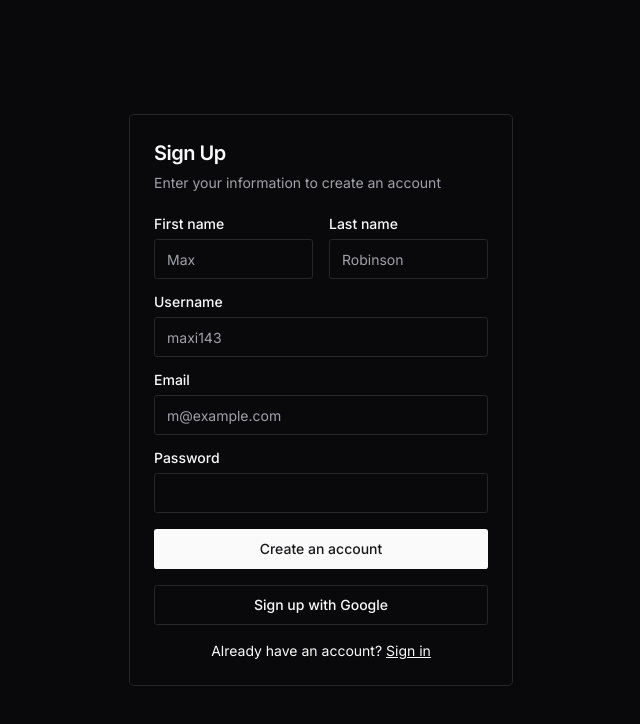
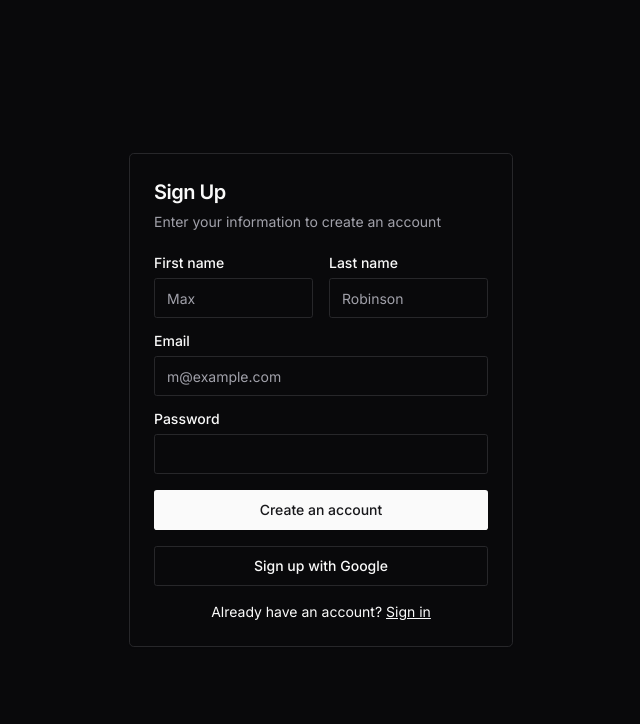
Before and after one commit to rutu1717/Mockminds_Test, a Next.js app: page /signup in a window 1280 px wide. Shown: the top 724 px of the page, without its empty margins (319-959 px from the left). Built offline with nearby package versions, Linux system fonts and the light colour scheme; no server answers.

Commit message:
username-removed

```diff
--- a/actions/user.ts
+++ b/actions/user.ts
@@ -7,12 +7,11 @@ const prisma = new PrismaClient();
 interface SignupParams {
   firstName: string;
   lastName: string;
-  username:string;
   email: string;
   password: string;
 }
 
-export async function signup({ firstName, lastName, username,email, password }: SignupParams) {
+export async function signup({ firstName, lastName,email, password }: SignupParams) {
   try {
     // Check if the email is already in use
     const existingUser = await prisma.user.findUnique({
@@ -22,12 +21,7 @@ export async function signup({ firstName, lastName, username,email, password }:
     if (existingUser) {
       throw new Error('Email is already in use.');
     }
-    const existingUsername = await prisma.user.findUnique({
-      where: { username },
-    });
-    if (existingUsername) {
-      throw new Error('username not available.');
-    }
+
     // Hash the password
     const hashedPassword = await bcrypt.hash(password, 10);
 
@@ -35,7 +29,6 @@ export async function signup({ firstName, lastName, username,email, password }:
     const user = await prisma.user.create({
       data: {
         name: `${firstName} ${lastName}`,
-        username,
         email,
         password: hashedPassword,
       },
--- a/components/Signup.tsx
+++ b/components/Signup.tsx
@@ -19,7 +19,6 @@ import { signup } from "@/actions/user";
 export default function Signup() {
   const [firstName, setFirstName] = useState('');
   const [lastName, setLastName] = useState('');
-  const [username, setUsername] = useState('');
   const [email, setEmail] = useState('');
   const [password, setPassword] = useState('');
   const [error, setError] = useState<string | null>(null);
@@ -32,7 +31,6 @@ export default function Signup() {
       const result = await signup({
         firstName,
         lastName,
-        username,
         email,
         password,
       });
@@ -82,17 +80,6 @@ export default function Signup() {
               </div>
             </div>
             <div className="grid gap-2">
-              <Label htmlFor="username">Username</Label>
-              <Input
-                id="username"
-                type="username"
-                placeholder="maxi143"
-                value={username}
-                onChange={(e) => setUsername(e.target.value)}
-                required
-              />
-            </div>
-            <div className="grid gap-2">
               <Label htmlFor="email">Email</Label>
               <Input
                 id="email"
--- a/lib/auth.ts
+++ b/lib/auth.ts
@@ -62,7 +62,6 @@ export const NEXT_AUTH_CONFIG = {
             data: {
               email: user.email,
               name: user.name,
-              username:"",
               password: '', // Set an empty password for Google-authenticated users
             },
           });
```
Also changed, not shown: 1 other file (tests, documents, lock files or other folders).
